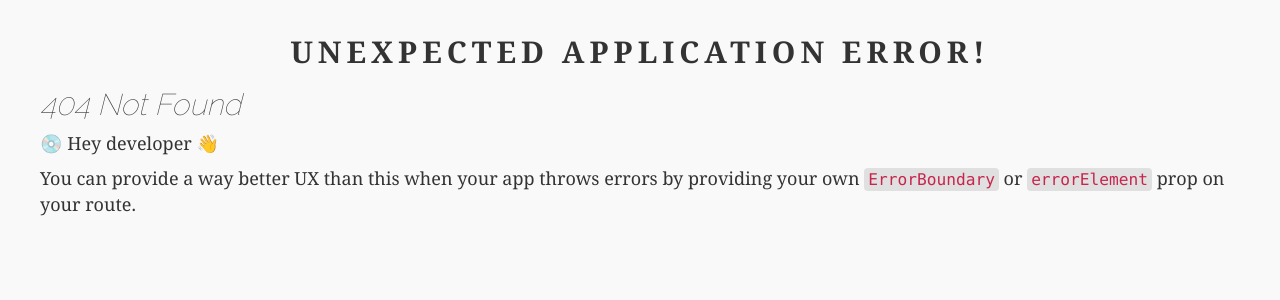
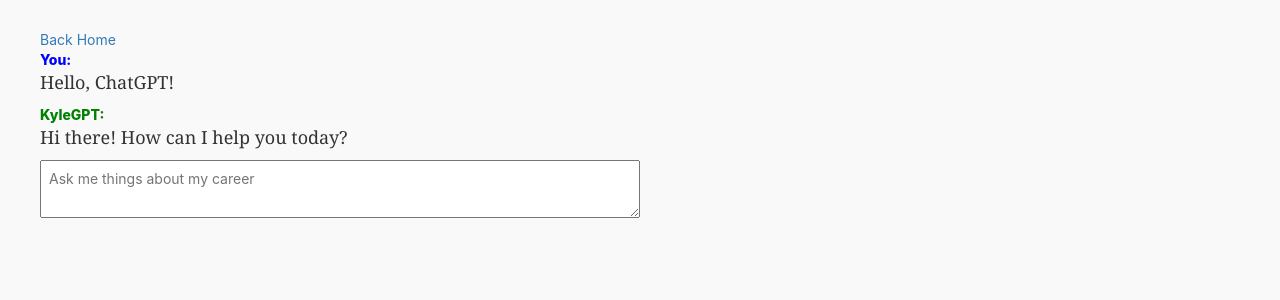
Before and after one commit to oftenfrequent/website, a React (Create React App) app: page /chat in a window 1280 px wide. Before the commit this address had no page. Shown: the top 300 px of the page. Built offline with nearby package versions, Linux system fonts and the light colour scheme; a web font is replaced by a local one.

Commit message:
chat with me

```diff
--- a/package.json
+++ b/package.json
@@ -11,6 +11,7 @@
     "@types/node": "^16.18.68",
     "@types/react": "^18.2.45",
     "@types/react-dom": "^18.2.18",
+    "axios": "^1.6.5",
     "react": "^18.2.0",
     "react-dom": "^18.2.0",
     "react-router-dom": "^6.21.0",
--- /dev/null
+++ b/src/components/Chat/Message.tsx
@@ -0,0 +1,24 @@
+type MessageProps = {
+  content: string;
+  type: string;
+}
+
+const Message = ({ content, type }: MessageProps) => {
+  if (content === "...") return <div>...</div>
+  return (
+    <div>
+      <div style={{ fontWeight: '800' }}>
+        {type === "user" ? (
+          <div style={{ color: 'blue' }}>You:</div>
+        ) : (
+          <div style={{ color: 'green' }}>KyleGPT:</div>
+        )}
+      </div>
+      <p style={{ whiteSpace: 'pre-wrap' }}>
+        {content}
+      </p>
+    </div>
+  );
+}
+
+export default Message;
--- a/src/components/Header.tsx
+++ b/src/components/Header.tsx
@@ -4,14 +4,17 @@ import { Link } from 'react-router-dom'
 const Header = () => (
   <div className="header-container">
     <div className='avatar-section'>
-      <hr/>
-      <hr/>
+      <hr />
+      <hr />
       <div className='avatar-container'>
         <Link to='/' />
       </div>
     </div>
     <h1>Kyle Burke</h1>
-    <hr className='name-divider'/>
+    <hr className='name-divider' />
+    <h5>
+      <Link to="/chat">Ask me something</Link>
+    </h5>
     <h5>
       <span>Madrid, Spain</span>
     </h5>
@@ -23,7 +26,7 @@ const Header = () => (
       <a href="https://gitlab.com/oftenfrequent" target="_blank" rel="noopener noreferrer">Gitlab</a> */}
       {/* <a href="https://soundcloud.com/audios_music" target="_blank" rel="noopener noreferrer">Soundcloud</a> */}
     </h5>
-    <br/>
+    <br />
   </div>
 )
 
--- a/src/context.tsx
+++ b/src/context.tsx
@@ -4,15 +4,31 @@ import { createContext } from './config/createContext';
 import { Education } from './data/data/eduData';
 import { Project } from './data/data/projectsData';
 import { WorkExperience } from './data/data/jobData';
+import { Chat, chatty } from './types/Chats';
 
 type GrantAcess = {
   type: 'GRANT_ACCESS';
 }
 
-type AccessActions = GrantAcess;
+type AddUserMessage = {
+  type: 'ADD_USER_MESSAGE';
+  content: string;
+}
+
+type AddLoadingMessage = {
+  type: 'ADD_LOADING_MESSAGE';
+}
+
+type AddChatGPTMessage = {
+  type: 'ADD_CHATGPT_MESSAGE';
+  content: string;
+}
+
+type AccessActions = GrantAcess | AddUserMessage | AddLoadingMessage | AddChatGPTMessage;
 
 type AccessState = {
   access: boolean;
+  chat: Chat;
   content: {
     education: Education[],
     projects: Project[],
@@ -22,6 +38,7 @@ type AccessState = {
 
 const initialState: AccessState = {
   access: false,
+  chat: chatty,
   content: {
     education: [],
     projects: [],
@@ -31,6 +48,7 @@ const initialState: AccessState = {
 
 type AccessContextType = {
   access: boolean;
+  chat: Chat;
   content: {
     education: Education[],
     projects: Project[],
@@ -40,9 +58,20 @@ type AccessContextType = {
 }
 
 const reducer = (state: AccessState = initialState, action: AccessActions) => {
+  const chat = state.chat;
   switch (action.type) {
     case 'GRANT_ACCESS':
-      return { ...state, access: true, content};
+      return { ...state, access: true, content };
+    case 'ADD_USER_MESSAGE':
+      chat.push({ type: 'user', content: action.content, })
+      return { ...state, chat, access: true, content };
+    case 'ADD_LOADING_MESSAGE':
+      chat.push({ type: 'user', content: '...', })
+      return { ...state, chat, access: true, content };
+    case 'ADD_CHATGPT_MESSAGE':
+      chat.pop()
+      chat.push({ type: 'chatgpt', content: action.content, })
+      return { ...state, chat, access: true, content };
     default:
       return state;
   }
@@ -53,12 +82,12 @@ const [useAccessContext, ContextProvider] = createContext<AccessContextType>();
 export const useContext = useAccessContext;
 
 export const AccessProvider = ({ children }: PropsWithChildren) => {
-  const [{ access }, dispatch] = useReducer(reducer, initialState);
+  const [{ access, chat, content }, dispatch] = useReducer(reducer, initialState);
   return (
-    <ContextProvider value={{ access, content, dispatch }}>
+    <ContextProvider value={{ access, chat, content, dispatch }}>
       {children}
     </ContextProvider>
   );
-  }
+}
 
 export default AccessProvider;
--- /dev/null
+++ b/src/pages/ChatPage.tsx
@@ -0,0 +1,55 @@
+import React from "react";
+import { Link } from "react-router-dom";
+import axios from "axios";
+
+import { useContext } from "../context";
+import Message from "../components/Chat/Message";
+
+const ChatPage: React.FC = () => {
+  // static contextType = AccessContext;
+  const { chat, dispatch } = useContext();
+
+  const onKeyUp = (e: React.KeyboardEvent<HTMLTextAreaElement>) => {
+    // if enter is hit and shift is not held down
+    if (e.key === "Enter" && !e.shiftKey) {
+      e.preventDefault();
+      const input = e.target as HTMLTextAreaElement;
+      const value = input.value;
+      input.value = "";
+      if (!value.trim()) return;
+
+      dispatch({ type: "ADD_USER_MESSAGE", content: value });
+      dispatch({ type: "ADD_LOADING_MESSAGE" });
+      axios.post("https://oftenfrequent.com/v1/chat/completions", {
+        "model": "",
+        "messages": [
+          {
+            "role": "user",
+            "content": value
+          }
+        ],
+        "stream": false,
+        "user": "string"
+      }).then((res) => {
+        const string = res.data["choices"][0]["message"]["content"]
+        dispatch({ type: "ADD_CHATGPT_MESSAGE", content: string });
+      }).catch((err) => {
+        console.log("err", err)
+      })
+    }
+  }
+
+  return (
+    <div>
+      <Link to="/">Back Home</Link>
+      {chat.map((message, index) =>
+        <div key={index}>
+          <Message content={message.content} type={message.type} />
+        </div>
+      )}
+      <textarea placeholder="Ask me things about my career" onKeyUp={onKeyUp} style={{ minWidth: "50%", maxWidth: "100%", resize: "both", padding: "8px" }} />
+    </div>
+  );
+}
+
+export default ChatPage;
--- a/src/pages/index.tsx
+++ b/src/pages/index.tsx
@@ -6,6 +6,7 @@ import {
 
 import HomePage from './HomePage'
 import ResumePage from './ResumePage'
+import ChatPage from './ChatPage'
 
 const router = createBrowserRouter([
   {
@@ -15,6 +16,10 @@ const router = createBrowserRouter([
   {
     path: "/resume",
     element: <ResumePage />
+  },
+  {
+    path: "/chat",
+    element: <ChatPage />
   },
 ]);
 
--- /dev/null
+++ b/src/types/Chats.tsx
@@ -0,0 +1,35 @@
+// Define the types for a user message and a ChatGPT message
+type UserMessage = {
+  type: 'user';
+  content: string;
+  datetime?: string;
+};
+
+type ChatGPTMessage = {
+  type: 'chatgpt';
+  content: string;
+  datetime?: string;
+};
+
+// Define a generic message type that can be either from the user or ChatGPT
+type Message = UserMessage | ChatGPTMessage;
+
+// Define the type for a chat, which is an array of messages
+type Chat = Message[];
+
+// Example usage:
+const userMessage: UserMessage = {
+  type: 'user',
+  content: 'Hello, ChatGPT!',
+};
+
+const chatGPTMessage: ChatGPTMessage = {
+  type: 'chatgpt',
+  content: 'Hi there! How can I help you today?',
+};
+
+const chatty: Chat = [userMessage, chatGPTMessage];
+
+// You can extend these types as needed based on the additional properties you want to include in your messages.
+export type { UserMessage, ChatGPTMessage, Message, Chat };
+export { chatty };
```
